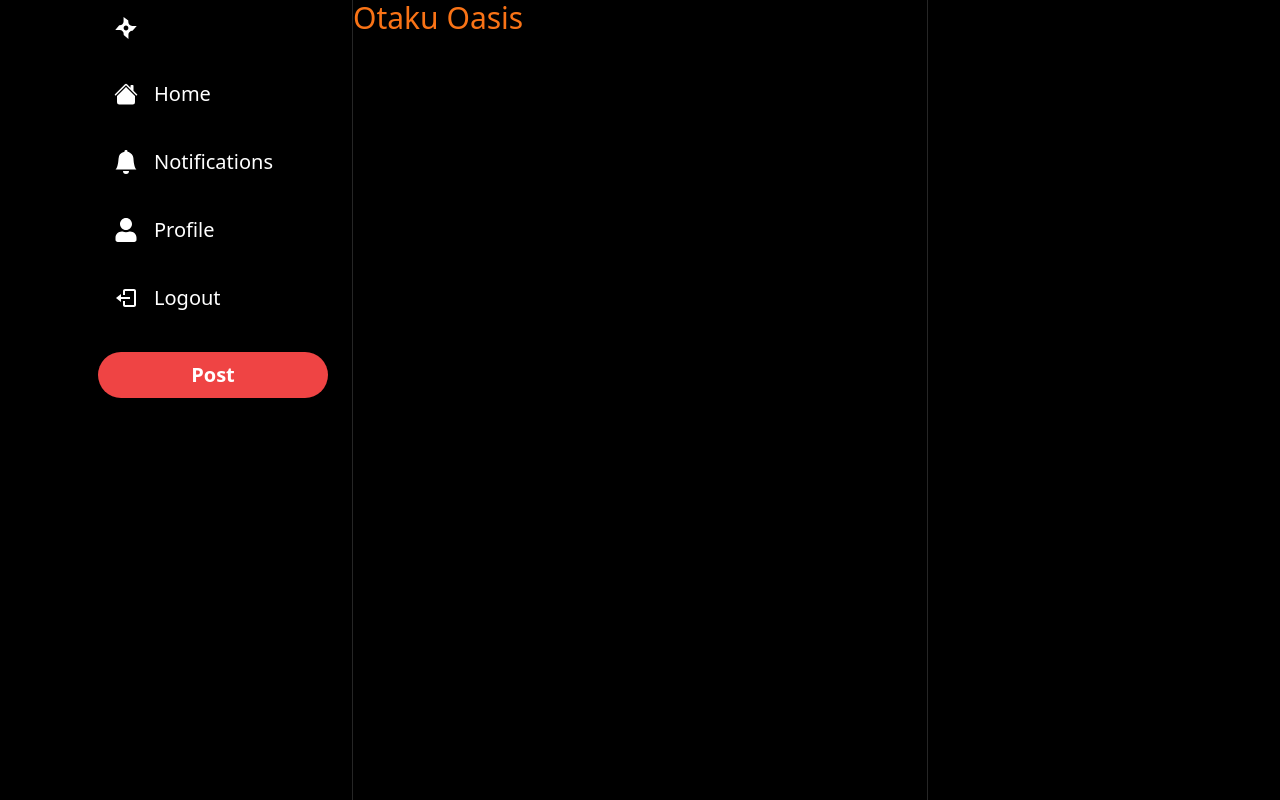
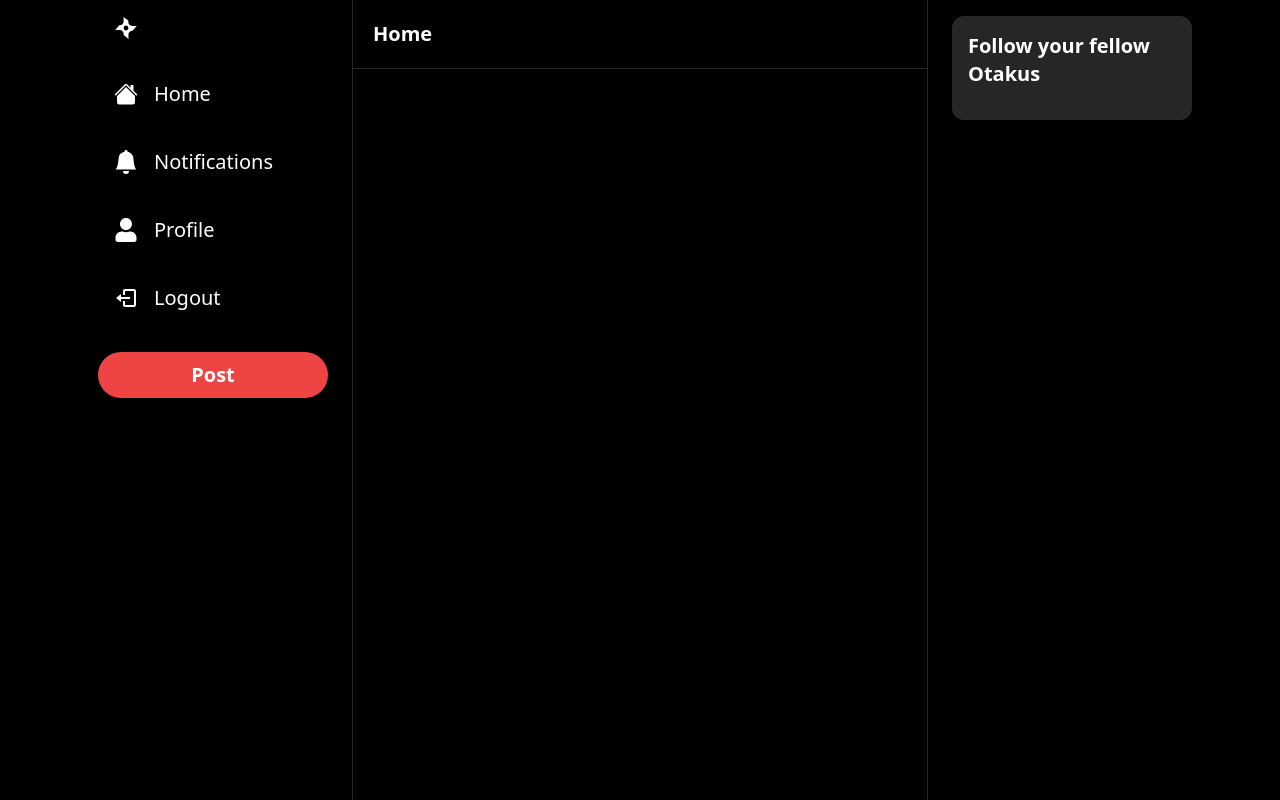
Before and after one commit to Shiriix/OtakuOasis, a Next.js app: page / in a window 1280 px wide. Built offline with nearby package versions, Linux system fonts and the light colour scheme.

Commit message:
added who to follow on right sidebar and created header component

```diff
--- /dev/null
+++ b/components/Followbar.tsx
@@ -0,0 +1,16 @@
+import React from "react";
+
+const Followbar = () => {
+  return (
+    <div className="px-6 py-4 hidden lg:block">
+      <div className="bg-neutral-800 rounded-xl p-4">
+        <h2 className="text-white text-xl font-semibold">
+          Follow your fellow Otakus
+        </h2>
+        <div className="flex flex-col gap-6 mt-4"></div>
+      </div>
+    </div>
+  );
+};
+
+export default Followbar;
--- /dev/null
+++ b/components/Header.tsx
@@ -0,0 +1,33 @@
+import React from "react";
+import { useRouter } from "next/router";
+import { useCallback } from "react";
+import { BiArrowBack } from "react-icons/bi";
+interface HeaderProps {
+  label: string;
+  showBackArrow?: boolean;
+}
+
+const Header: React.FC<HeaderProps> = ({ label, showBackArrow }) => {
+  const router = useRouter();
+  const handleBack = useCallback(() => {
+    router.back();
+  }, [router]);
+
+  return (
+    <div className="border-b-[1px] border-neutral-800 p-5">
+      <div className="flex flex-row items-center gap-2">
+        {showBackArrow && (
+          <BiArrowBack
+            onClick={handleBack}
+            color="white"
+            size={20}
+            className="cursor-pointer hover:opacity-70 transition"
+          />
+        )}
+        <h1 className="text-white text-xl font-semibold"> {label}</h1>
+      </div>
+    </div>
+  );
+};
+
+export default Header;
--- a/components/Layout.tsx
+++ b/components/Layout.tsx
@@ -4,6 +4,7 @@
 
 import React from "react";
 import Sidebar from "./Sidebar";
+import Followbar from "./Followbar";
 const Layout: React.FC<LayoutProps> = ({ children }) => {
   return (
     <div className="h-screen bg-black">
@@ -16,6 +17,7 @@
           >
             {children}
           </div>
+          <Followbar />
         </div>
       </div>
     </div>
--- a/pages/index.tsx
+++ b/pages/index.tsx
@@ -1,3 +1,10 @@
+import Header from "../components/Header";
+import React from "react";
+
 export default function Home() {
-  return <div className="text-3xl text-orange-500">Otaku Oasis</div>;
+  return (
+    <>
+      <Header label="Home" />
+    </>
+  );
 }
```
